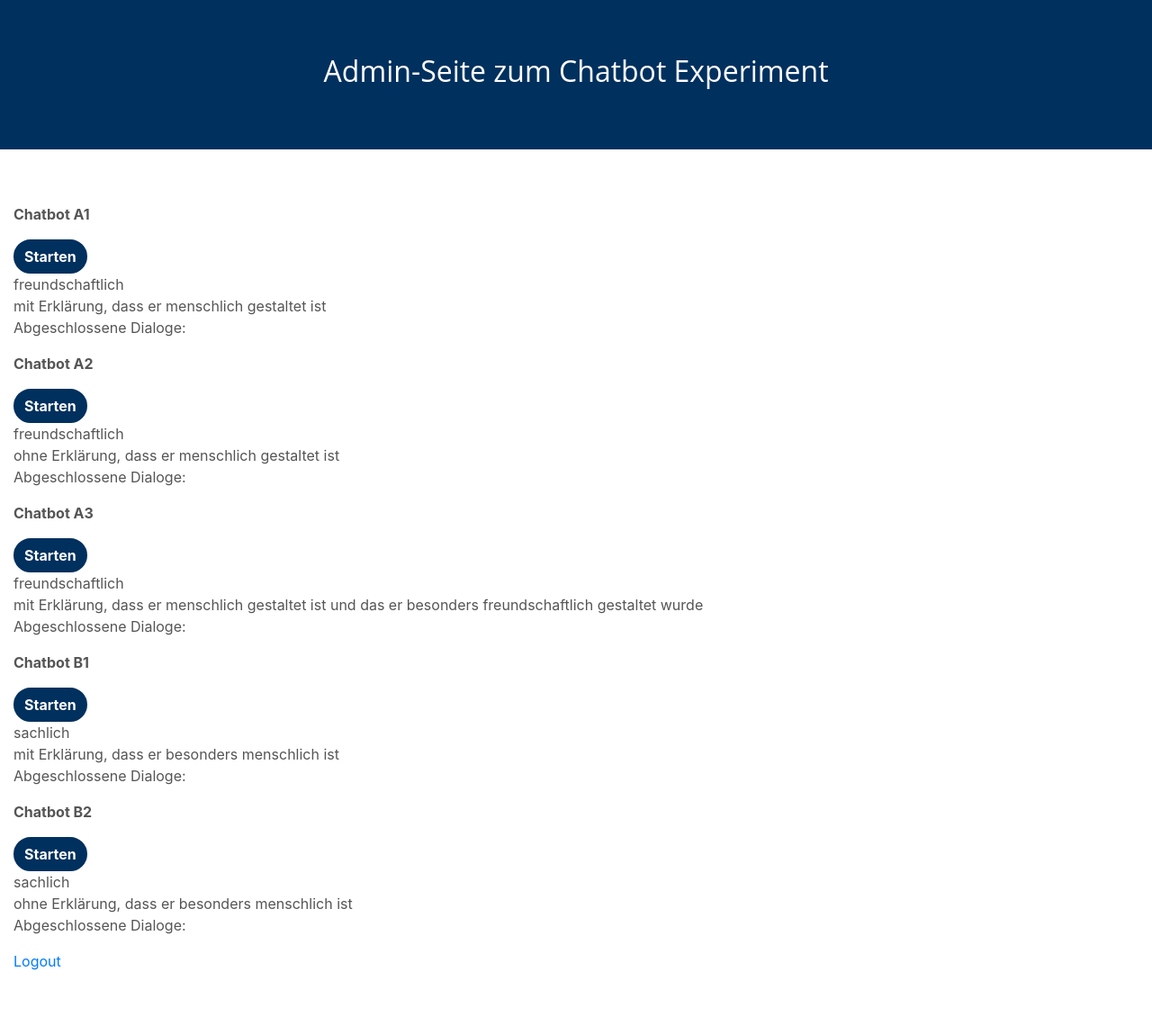
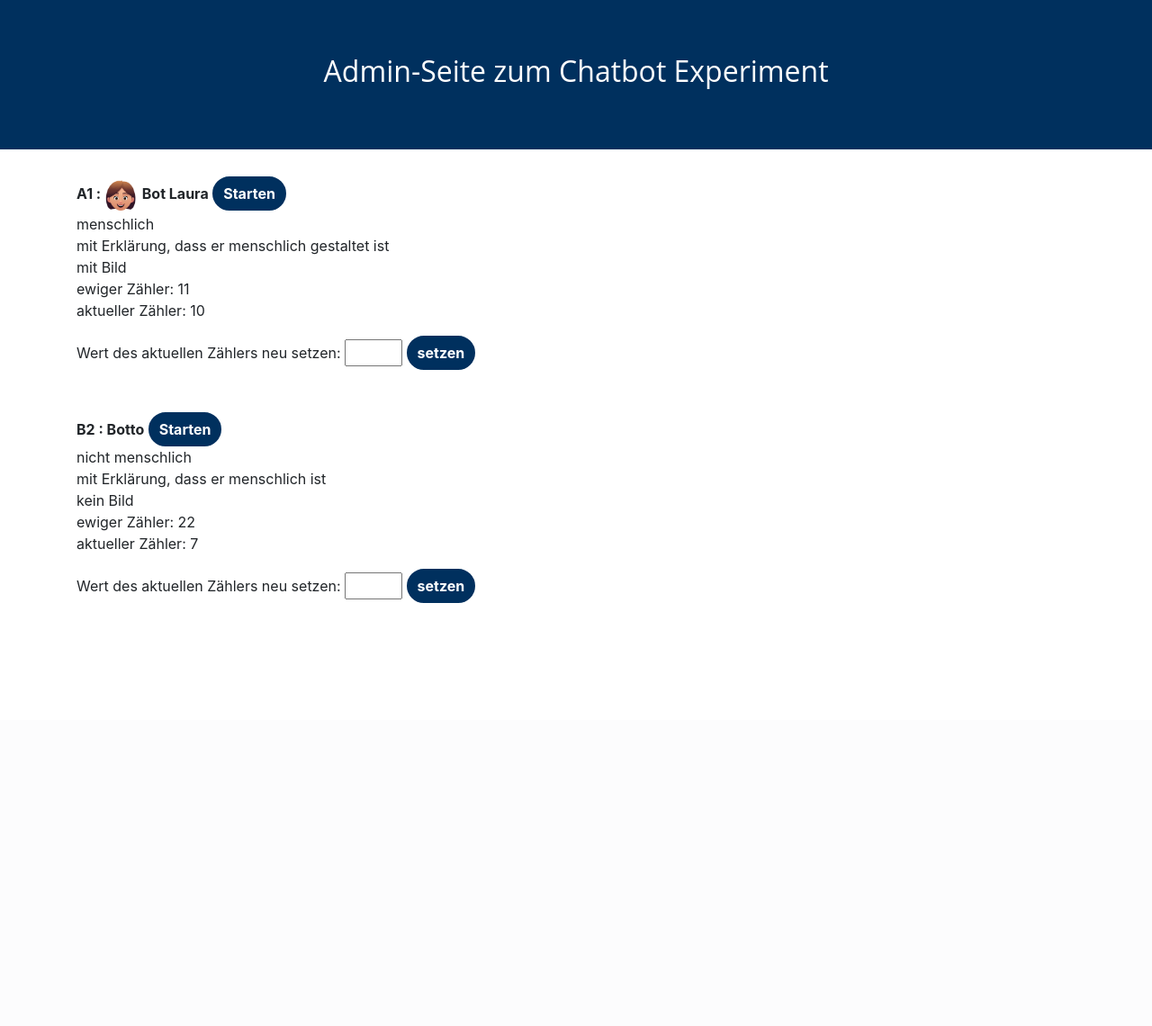
Before and after one commit to BenjaminZettl/template-bot, a PHP site: page /admin.php in a window 1280 px wide. Shown: the whole page at 90% size. After the commit the page ends 670 px from the top, so only its background shows below. Run offline with PHP 8.4, Linux system fonts and the light colour scheme; the visitor is signed in with stand-in values (Sample User, id 1); data that the repository does not hold is empty.

Commit message:
enhanced functionality of admin page

```diff
--- a/admin.php
+++ b/admin.php
@@ -14,8 +14,8 @@ echo "Falsches Passwort...";
 }
 }
 
-$oldCountJson = file_get_contents('json/counter.json');
-$data = json_decode($oldCountJson, true);
+$bot_setup_old = file_get_contents('json/bot_setup.json');
+$data = json_decode($bot_setup_old, true);
 ?>
 
 <!DOCTYPE html>
@@ -27,13 +27,6 @@ $data = json_decode($oldCountJson, true);
 <link rel="stylesheet" href="https://stackpath.bootstrapcdn.com/bootstrap/4.3.1/css/bootstrap.min.css" integrity="sha384-ggOyR0iXCbMQv3Xipma34MD+dH/1fQ784/j6cY/iJTQUOhcWr7x9JvoRxT2MZw1T" crossorigin="anonymous">
 <script src="js/introductionFunctions.js"></script>
 <title>Reisepass Chatbot Admin</title>
-<script>
-var countA1 = <?php echo $data["1"] ?>;
-var countA2=<?php echo $data["2"] ?>;
-var countA3=<?php echo $data["3"] ?>;
-var countB1=<?php echo $data["4"] ?>;
-var countB2=<?php echo $data["5"] ?>;
-</script>
 </head>
 
 <body>
@@ -42,61 +35,57 @@ var countB2=<?php echo $data["5"] ?>;
   </div>
 
 <?php
+//check if session access is granted (user has provided correct password)
+if ($_SESSION["access"] == "okay") {
+// --------------- start of protected content ---------------
 
-if ($_SESSION["access"] == "okay") {
+//check if page is reloaded by submitting a reset
+  if(isset($_POST['submit'], $_POST['newCount']))
+  {
+    // reset the counter_adjustable in JSON file using function
+    reset_counter();
+  }
 
-// Geschuetzter Bereich...
-?>
-<!-- Content -->
-<div class="container-fluid bg-2" id="content">
-  <div class="row">
+
+  $bot_setup = file_get_contents('json/bot_setup.json');
+  $data = json_decode($bot_setup, true);
+  echo "<script>console.log('" . $data[0]["bot_id"] . "');</script>"; ?>
+  <div class="container" id="content">
+  <? foreach ($data as $bot) {?>
+  <div class="row" style="margin-top:30px">
     <div class="col">
-      <p><b>Chatbot A1</b></br>
-        <form>
-          <input class="button" type="button" onclick="openBot(1)" value="Starten" />
-        </form>
-         freundschaftlich </br>
-         mit Erklärung, dass er menschlich gestaltet ist </br>
-         Abgeschlossene Dialoge: <script>document.write(countA1)</script></br>
-      </p>
-      <p><b>Chatbot A2</b></br>
-        <form>
-          <input class="button" type="button" onclick="openBot(2)" value="Starten" />
-        </form>
-         freundschaftlich </br>
-         ohne Erklärung, dass er menschlich gestaltet ist </br>
-         Abgeschlossene Dialoge: <script>document.write(countA2)</script></br>
-      </p>
-      <p><b>Chatbot A3</b></br>
-        <form>
-          <input class="button" type="button" onclick="openBot(3)" value="Starten" />
-        </form>
-         freundschaftlich </br>
-         mit Erklärung, dass er menschlich gestaltet ist und das er besonders freundschaftlich gestaltet wurde</br>
-         Abgeschlossene Dialoge: <script>document.write(countA3)</script></br>
-      </p>
-      <p><b>Chatbot B1</b></br>
-        <form>
-          <input class="button" type="button" onclick="openBot(4)" value="Starten" />
-        </form>
-         sachlich </br>
-         mit Erklärung, dass er besonders menschlich ist </br>
-         Abgeschlossene Dialoge: <script>document.write(countB1)</script></br>
-      </p>
-      <p><b>Chatbot B2</b></br>
-        <form>
-          <input class="button" type="button" onclick="openBot(5)" value="Starten" />
-        </form>
-         sachlich </br>
-         ohne Erklärung, dass er besonders menschlich ist </br>
-         Abgeschlossene Dialoge: <script>document.write(countB2)</script></br>
-      </p>
-      <a href="logout.php">Logout</a>
+      <p> <b><? echo $bot["bot_id"]; ?> :
+          <? if ($bot["bot_image"] === true){ ?>
+            <img src="<? echo $bot["image_url"]?>" alt="image of <? echo $bot["bot_name"] ?>" width="38">
+          <? } ?>
+          <? echo $bot["bot_name"]; ?></b>
+          <input class="button" type="button" onclick="openBot('<? echo $bot["bot_id"]; ?>')" value="Starten" />
+          </br>
+          <? echo $bot["bot_type"]; ?></br>
+          <? echo $bot["bot_explanation"]; ?></br>
+          <? if ($bot["bot_image"] === true){ ?>
+            mit Bild
+          <? } else {?>
+            kein Bild
+          <? } ?>
+          </br>
+          ewiger Zähler: <? echo $bot["counter_persistent"]; ?></br>
+          aktueller Zähler: <? echo $bot["counter_adjustable"]; ?> </br>
+          <? echo "<script>console.log('" . $bot["counter_adjustable"] . "');</script>"; ?>
+          <form method="post" action="admin.php">
+            <label for="newCount">Wert des aktuellen Zählers neu setzen:</label>
+            <input type="number" id="newCount" name="newCount" min="0" style="width: 4em;" >
+            <button class="button" type="submit" value="<? echo $bot["bot_id"]; ?>" name="submit" onclick="return confirm('Soll der aktuelle Zähler wirklich zurückgesetzt werden?');">setzen</button>
+          </form>
+        </p>
     </div>
   </div>
-<? }else{ // close geschuetzter Bereich
+  <? }
+
+// end of protected content
+}else{
+// start of login form
 ?>
-<!--- Loginformular beginn -->
 <form method="POST" action="">
 <fieldset>
   <div class="container-fluid bg-2" id="content">
@@ -110,8 +99,22 @@ if ($_SESSION["access"] == "okay") {
       </div>
     </div>
 </form>
-<!-- Loginformular ende -->
-<?php } // close Loginform
+<?php }
+// end of login form
+
+//function to reset counter_adjustable in JSON file
+function reset_counter()
+  {
+    $bot_setup = file_get_contents('json/bot_setup.json');
+    $data = json_decode($bot_setup, true);
+    for ($i = 0; $i < count($data); $i++){
+      if ($data[$i]["bot_id"] === $_POST["submit"]){
+        $data[$i]["counter_adjustable"] = $_POST["newCount"];
+      }
+    }
+    $bot_setup_new = json_encode($data);
+    file_put_contents('json/bot_setup.json', $bot_setup_new);
+  }
 ?>
 </body>
 </html>
--- a/chatbot.php
+++ b/chatbot.php
@@ -72,10 +72,5 @@ $forwardUrl = "forwardingPage.php?PHPSESSID=".session_id();
       </div>
     </form>
   </div>
-
-
-
-
-
 </body>
 </html>
--- a/json/bot_setup.json
+++ b/json/bot_setup.json
@@ -1,22 +1 @@
-[
-  {
-    "bot_id": "A1",
-    "bot_name": "Bot Laura A1",
-    "bot_type": "",
-    "bot_explanation": "",
-    "counter_persistent": 11,
-    "counter_adjustable": 11,
-    "bot_image": true,
-    "image_url": "laura.png"
-  },
-  {
-    "bot_id": "B2",
-    "bot_name": "Botto B2",
-    "bot_type": "",
-    "bot_explanation": "",
-    "counter_persistent": 22,
-    "counter_adjustable": 22,
-    "bot_image": false,
-    "image_url": ""
-  }
-]
+[{"bot_id":"A1","bot_name":"Bot Laura","bot_type":"menschlich","bot_explanation":"mit Erkl\u00e4rung, dass er menschlich gestaltet ist","counter_persistent":11,"counter_adjustable":"10","bot_image":true,"image_url":"laura.png"},{"bot_id":"B2","bot_name":"Botto","bot_type":"nicht menschlich","bot_explanation":"mit Erkl\u00e4rung, dass er menschlich ist","counter_persistent":22,"counter_adjustable":"7","bot_image":false,"image_url":""}]
```
